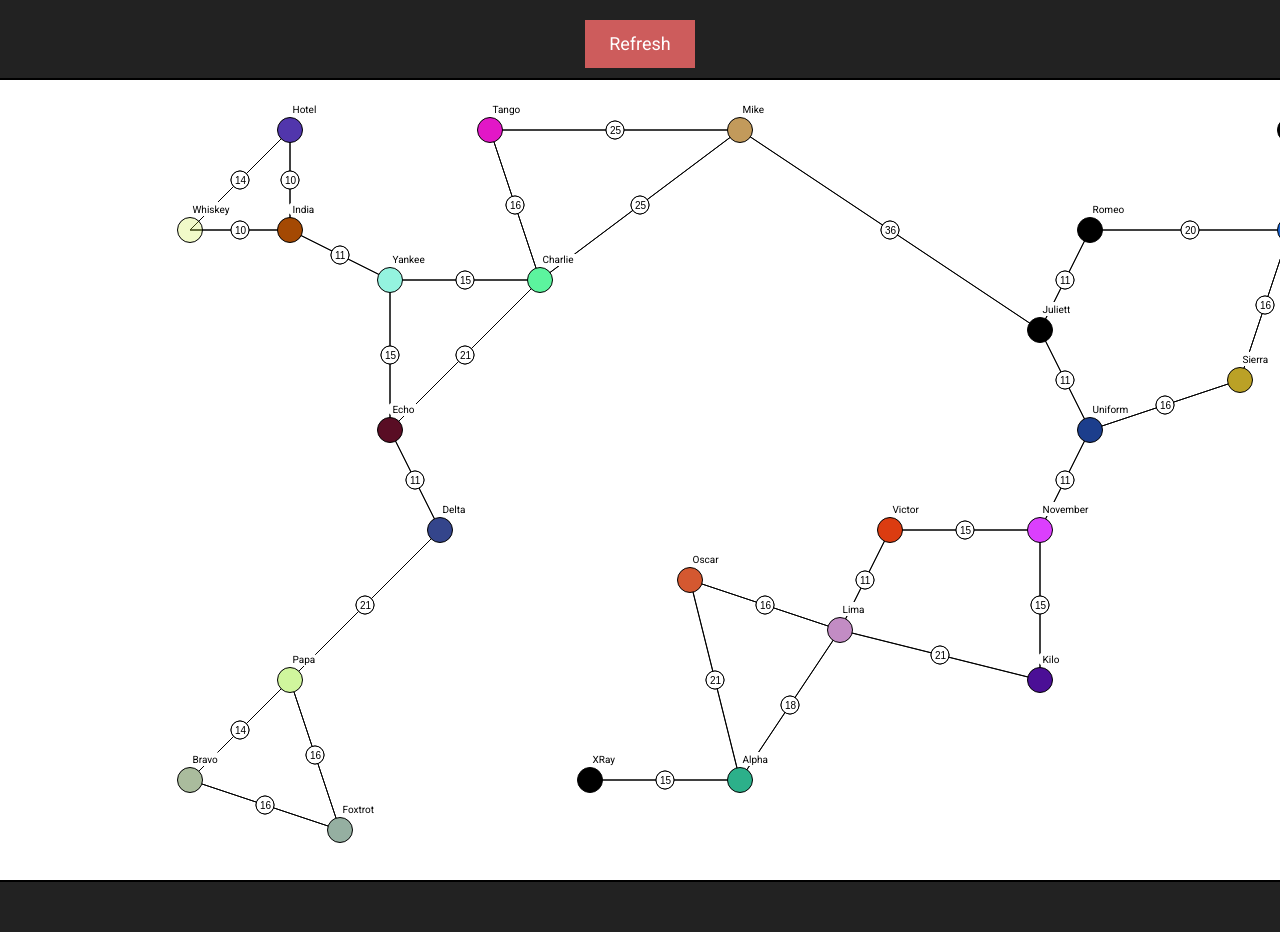
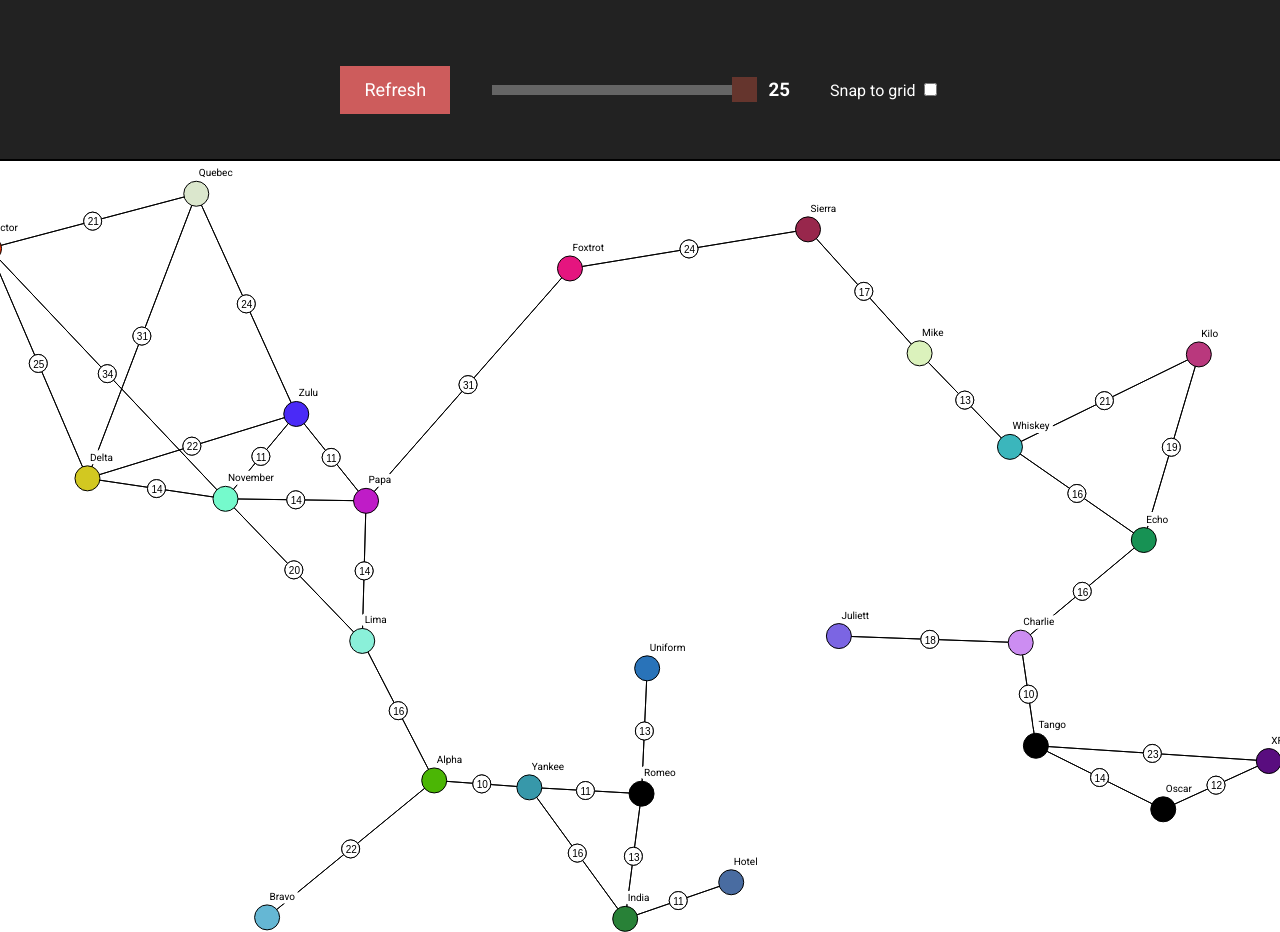
Before and after one commit to novembrea/trains, a website built with webpack: page src/index.html in a window 1280 px wide. Shown: the top 932 px of the page. Before the commit the page ends 882 px from the top, so only its background shows below. Built offline with nearby package versions, Linux system fonts and the light colour scheme.

Commit message:
improve ui

```diff
--- a/src/index.html
+++ b/src/index.html
@@ -9,14 +9,26 @@
       body {
         font-family: 'Roboto';
         margin: 0;
-        padding: 0;
+        padding: 10;
         font-family: 'Roboto';
         position: relative;
         background-color: #222;
+        color: white;
       }
       .konvajs-content {
         background-color: white;
         border: 2px solid black;
+      }
+      .box {
+        padding: 10px 20px;
+        display: flex;
+        align-items: center;
+      }
+      header {
+        padding: 20px 0 20px 0;
+        justify-content: center;
+        align-items: center;
+        display: flex;
       }
       button {
         font-family: inherit;
@@ -29,13 +41,53 @@
         padding: 0.75rem 1.5rem;
         border: none;
       }
+      .slider {
+        -webkit-appearance: none;
+        width: 100%;
+        height: 10px;
+        background: white;
+        outline: none;
+        opacity: 0.3;
+        -webkit-transition: 0.2s;
+        transition: opacity 0.2s;
+      }
+      .slider:hover {
+        opacity: 0.8;
+      }
+      .slider::-webkit-slider-thumb {
+        -webkit-appearance: none;
+        appearance: none;
+        width: 25px;
+        height: 25px;
+        background: tomato;
+        cursor: pointer;
+      }
+      .slider::-moz-range-thumb {
+        width: 25px;
+        height: 25px;
+        background: tomato;
+        cursor: pointer;
+      }
     </style>
   </head>
   <body style="padding-top: 20px; text-align: center;">
-    <button id="refresh">
-      Refresh
-    </button>
-
+    <header id="ui">
+      <div class="box">
+        <button id="refresh">
+          Refresh
+        </button>
+      </div>
+      <div class="box" style="min-width: 300;">
+        <input id="stations-slider" class="slider" type="range" min="2" max="2" value="2" />
+        <h3 id="stations-counter" style="padding-left: 10;">0</h3>
+      </div>
+      <div class="box">
+        <label for="snap-checkbox">
+          Snap to grid
+          <input id="snap-checkbox" class="checkbox" type="checkbox" />
+        </label>
+      </div>
+    </header>
     <div
       id="main"
       style="padding-top: 10px; display: flex; flex-direction: column; align-items: center; justify-content: center; align-content: center; min-height: 80%;"
--- a/src/trains/renderer.ts
+++ b/src/trains/renderer.ts
@@ -59,9 +59,6 @@ function placeVertex({ name, radius = stationRadius }: { name: string; radius?:
     if (config.shouldSnapToGrid) {
       x -= x % vertexExclusionRadius
       y -= y % vertexExclusionRadius
-    } else {
-      x -= x % 50
-      y -= y % 50
     }
 
     if (x < stationRadius || y < stationRadius || x > xPlacementBound || y > yPlacementBound) continue
@@ -196,7 +193,8 @@ function drawEdges(rr: RailRoadGraph, graphLayer: Layer) {
 
 function render(c?: Config): void {
   config = c || defaultConfig
-  const rr = new RailRoadGraph(names.slice(0, config.stationsCount))
+  let selecetedNames = names.slice(0, config.stationsCount)
+  const rr = new RailRoadGraph(selecetedNames.slice(0, config.stationsCount))
   if (graphBuildAttempts === abortGraphBuildAttempts) {
     throw Error("can't build graph")
   }
@@ -213,14 +211,14 @@ function render(c?: Config): void {
   })
 
   const graphLayer: Layer = new Konva.Layer()
-  names.forEach(name => placeVertex({ name }))
-  names.forEach(computeDistances)
-  names.forEach(name => addEdges(name, rr))
-  names.forEach(name => disconnectCollisions(name, rr))
+  selecetedNames.forEach(name => placeVertex({ name }))
+  selecetedNames.forEach(computeDistances)
+  selecetedNames.forEach(name => addEdges(name, rr))
+  selecetedNames.forEach(name => disconnectCollisions(name, rr))
   if (!rr.isDisconnected()) {
     graphBuildAttempts++
     console.clear()
-    return render()
+    return render(config)
   }
 
   info({ text: `attempts needed to build graph: ${graphBuildAttempts + 1}`, bg: 'lightgreen' })
--- a/src/trains/ui.ts
+++ b/src/trains/ui.ts
@@ -1,10 +1,34 @@
+import { defaultConfig } from './constants'
 import render from './renderer'
+import { Config } from './types'
 
-const byid = (id: string) => document.getElementById(id)
-const btnRefresh = byid('refresh')
+let config: Config = defaultConfig
+
+const byid = (id: string) => document.getElementById(id)!
+
+const uiRefresh = byid('refresh')!
+const uiStationSlider = byid('stations-slider')!
+const uiStationCounter = byid('stations-counter')!
+const uiSnapCheckbox = byid('snap-checkbox')!
 
 export default function initUI() {
-  btnRefresh?.addEventListener('click', () => {
-    render()
+  uiRefresh.addEventListener('click', e => {
+    render(config)
+  })
+
+  // Stations slider.
+  uiStationCounter.innerText = config.stationsCount.toString()
+  ;(uiStationSlider as HTMLInputElement).max = config.stationsCount.toString()
+  ;(uiStationSlider as HTMLInputElement).value = config.stationsCount.toString()
+  uiStationSlider.addEventListener('input', e => {
+    const v = (e.target as HTMLInputElement).value
+    uiStationCounter.innerText = v
+    Object.assign(config, { stationsCount: v })
+  })
+
+  // Snap checkbox.
+  uiSnapCheckbox.addEventListener('change', e => {
+    const v = (e.target as HTMLInputElement).checked
+    Object.assign(config, { shouldSnapToGrid: v })
   })
 }
```
